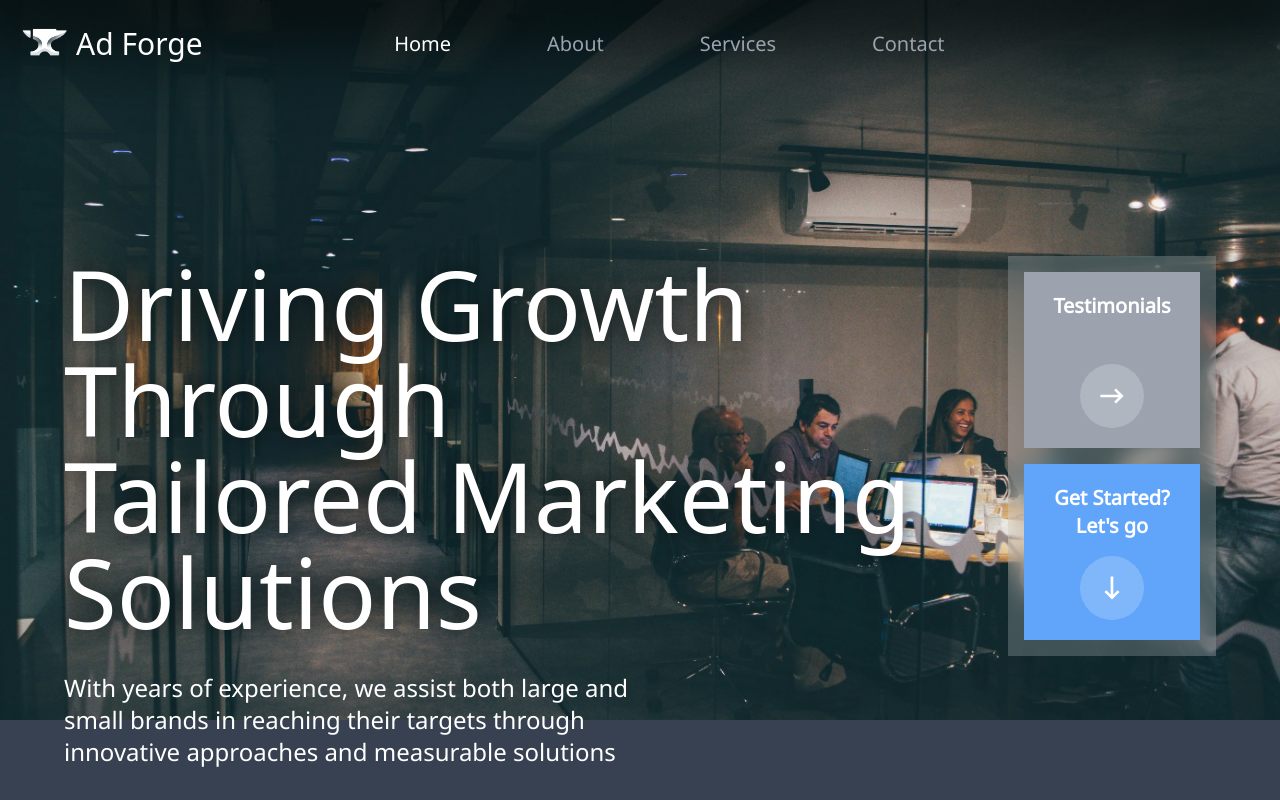
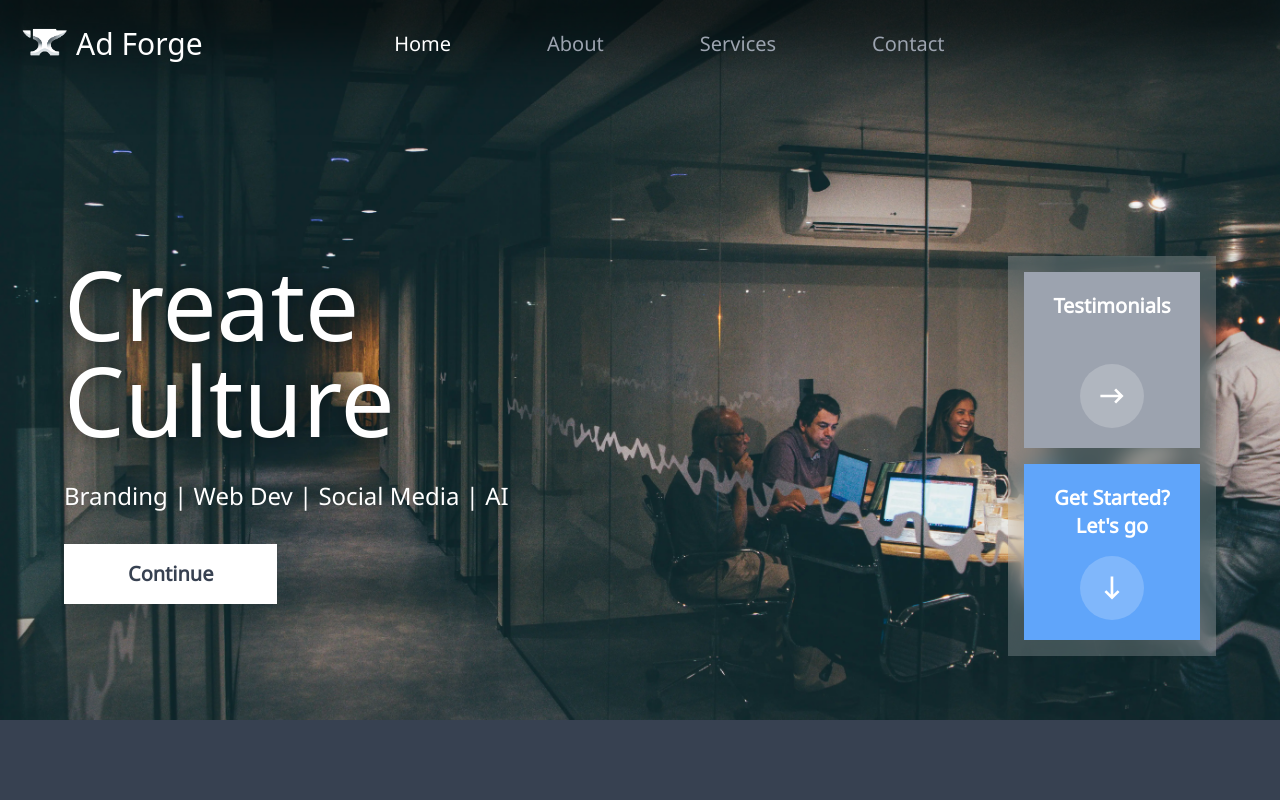
Before and after one commit to Hunter-Jisha/AdForge-Website, a SvelteKit app: page / in a window 1280 px wide. Built offline with nearby package versions, Linux system fonts and the light colour scheme; a web font is replaced by a local one.

Commit message:
headlines

```diff
--- a/src/routes/+page.svelte
+++ b/src/routes/+page.svelte
@@ -16,10 +16,9 @@
     <img class="absolute top-0 left-0 w-full h-full object-cover z-0" alt="background" src="background.webp">
 
     <div class="mt-auto flex flex-col w-full md:w-2/3 z-10 gap-8 text-white md:absolute md:top-64 md:left-16">
-        <p class="text-5xl md:text-8xl font-fancy" style="filter: drop-shadow(0px 0px 10px #00000088);">Driving Growth Through <br> Tailored Marketing Solutions</p>
+        <p class="text-5xl md:text-8xl font-fancy" style="filter: drop-shadow(0px 0px 10px #00000088);">Create <br> Culture</p>
         <p class="text-xl md:text-2xl md:w-2/3">
-            With years of experience, we assist both large and small brands in reaching their targets through
-            innovative approaches and measurable solutions
+            Branding | Web Dev | Social Media | AI
         </p>
 
         <button on:click={() => document.getElementById("what-we-do")?.scrollIntoView({ behavior: "smooth" })}
--- a/src/routes/about/+page.svelte
+++ b/src/routes/about/+page.svelte
@@ -22,13 +22,13 @@
 
     <div class="md:absolute mt-auto left-16 top-32 flex flex-col text-white gap-4 drop-shadow-md" style="text-shadow: 0px 0px 20px #000a;">
         <p class="text-xl">ABOUT US</p>
-        <p class="font-fancy text-5xl md:text-8xl">Your Partner For <br> Marketing Success  </p>
+        <p class="font-fancy text-5xl md:text-8xl">Turn Transactions <br> Into Experiences  </p>
     </div>
 
     <div class="z-10 md:absolute right-16 bottom-16 w-full md:w-1/3 flex flex-col bg-white p-8 gap-4">
         <p class="font-fancy text-3xl text-blue-400">Why?</p>
         <p class="text-xl text-gray-700">There's an art to building culture.
-            Beyond targeted ads and DRIP campaigns, we specialize in building brand loyalty through personalized connections with customers.
+            Beyond things like targeted ads and DRIP campaigns, we specialize in building brand loyalty through personalized connections with customers.
         </p>
 
         <button class="flex flex-row items-center py-4 pl-6 pr-4 text-white bg-blue-400 w-min gap-2">
--- a/src/routes/services/+page.svelte
+++ b/src/routes/services/+page.svelte
@@ -46,7 +46,7 @@
                 <p class="text-xl md:text-3xl text-gray-400 center-text">
                     Branding | Web Design | Logos | Analysis
                 </p>
-                <p class="text-xl md:text-3xl text-gray-400"></p>
+                <p class="text-xl md:text-3xl text-gray-400">
                     <li>Full Static Website Redesign</li>
                     <li>Branding Consultation</li>
                     <li>Logo Redesign</li>
```
